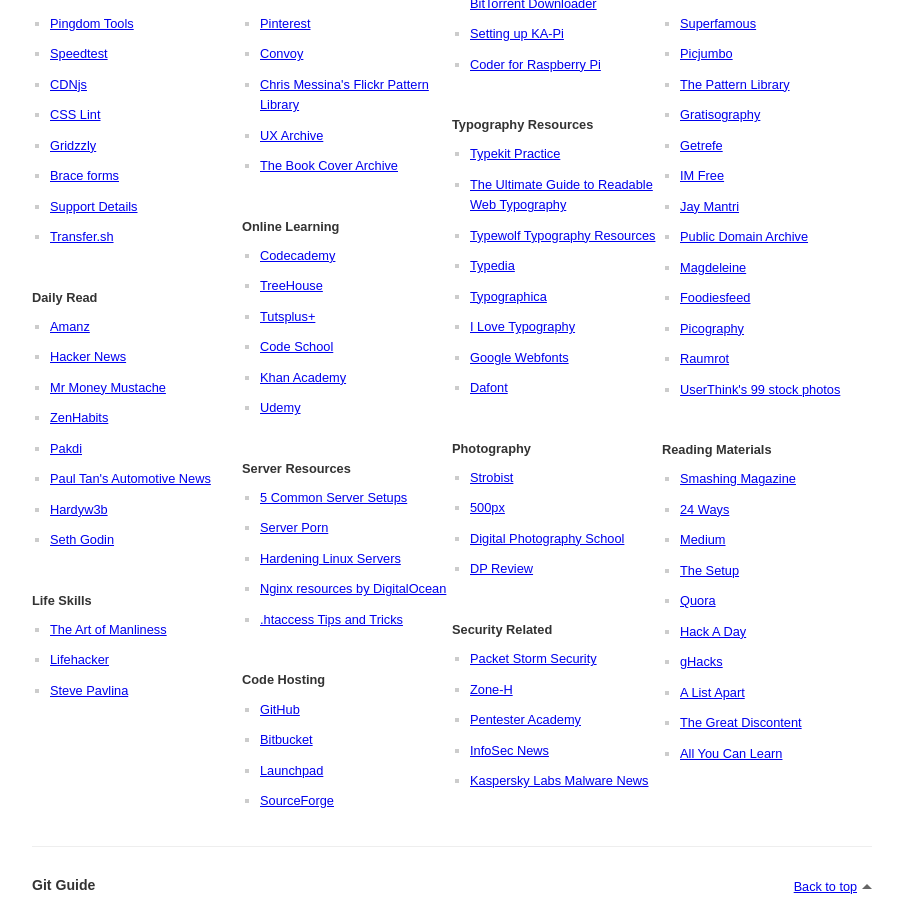
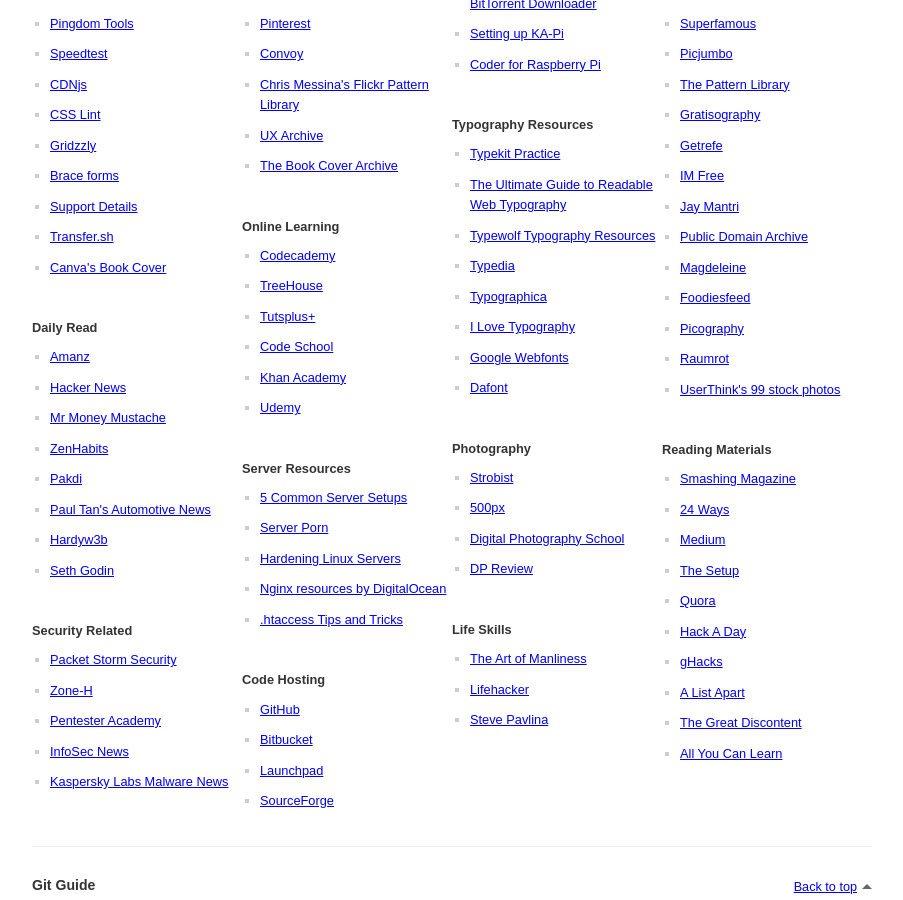
Before and after one commit to huzairyworks/huzairyworks.github.io, a Jekyll site: the page built from index.html, in a window 1280 px wide and 900 px high, scrolled down 8525 px. Shown: the whole window, without its empty margins (188-1091 px from the left). Built offline with Jekyll 4.4.1, drawn with Linux system fonts in a browser that asks for light colours; nearby versions of some CDN libraries.

Commit message:
Links addition

```diff
--- a/_section/07-linklists.markdown
+++ b/_section/07-linklists.markdown
@@ -25,6 +25,7 @@
     <li><a href="http://forms.brace.io/">Brace forms</a></li>
     <li><a href="http://supportdetails.com/">Support Details</a></li>
     <li><a href="https://transfer.sh/">Transfer.sh</a></li>
+    <li><a href="https://www.canva.com/create/book-covers/">Canva's Book Cover</a></li>
   </ul>
 
  </article>
```
